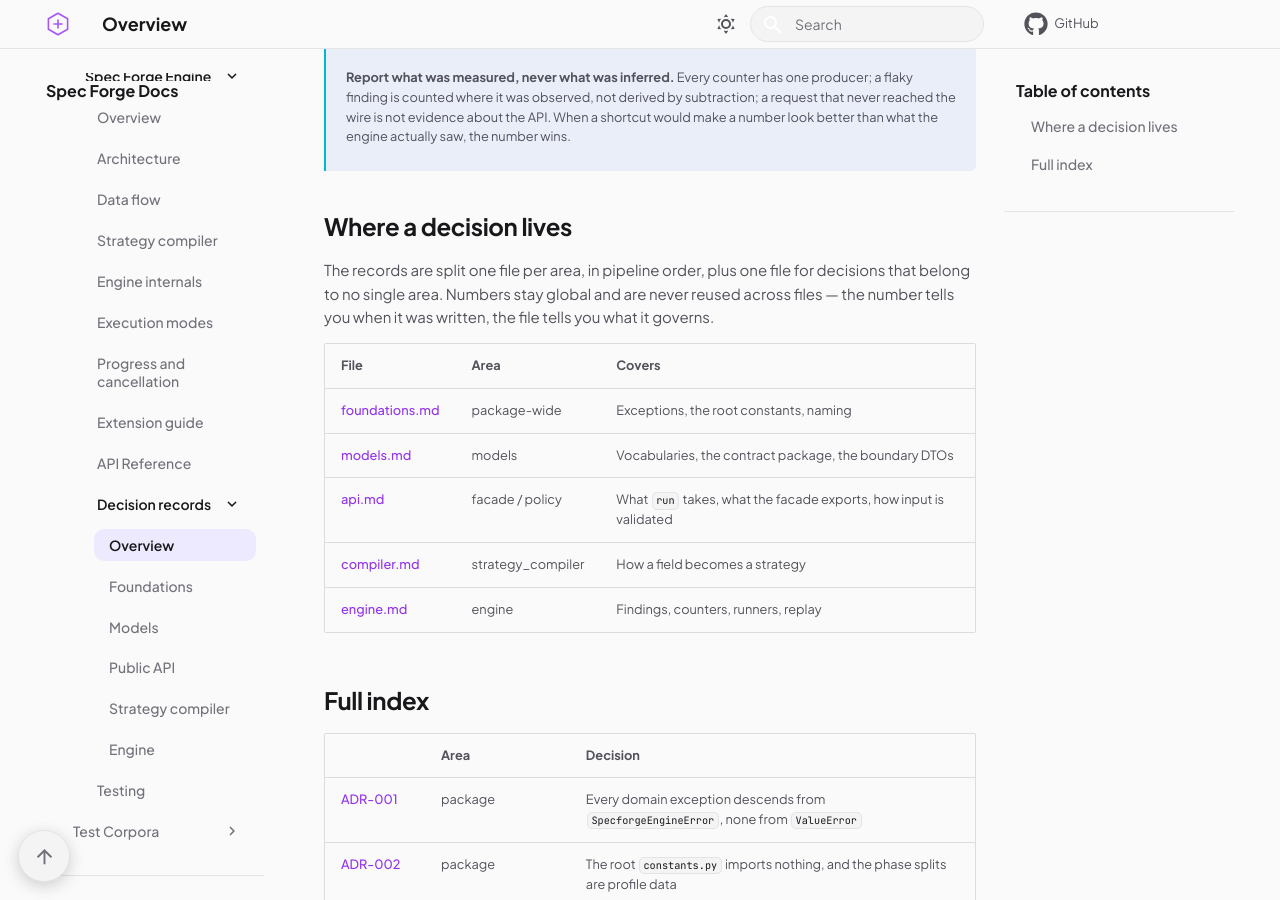
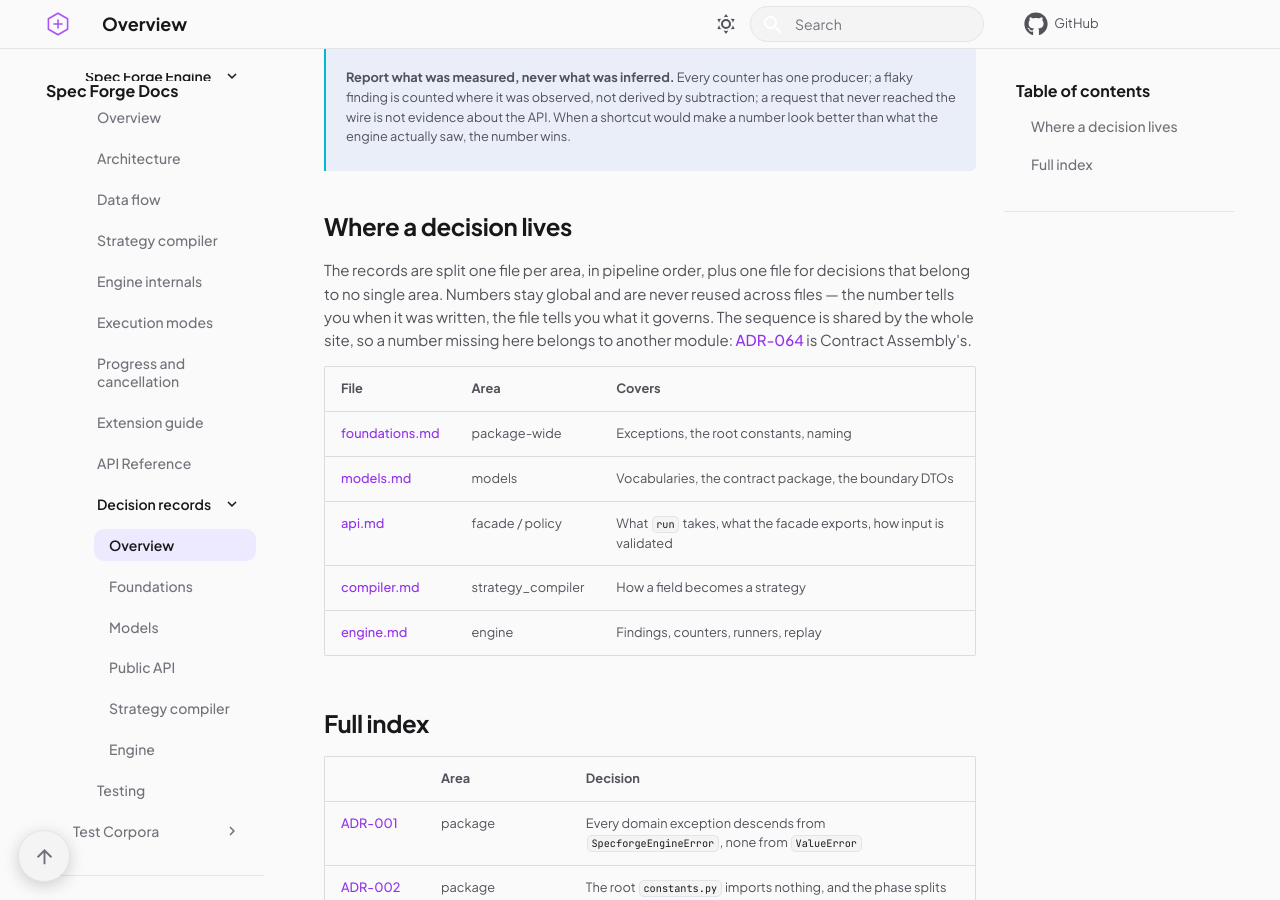
Before and after one commit to Spec-Forge-Testing/specforge-docs, an MkDocs documentation site: the page built from docs/modules/specforge-engine/adr/index.md, in a window 1280 px wide and 900 px high, scrolled down 302 px. Built offline with MkDocs 1.6.1 and Material for MkDocs 9.7.7, drawn with Linux system fonts in a browser that asks for light colours; comment, search, counter and statistics services are not loaded.

Commit message:
docs(engine): the decision index says its numbering is site-wide

```diff
--- a/docs/modules/specforge-engine/adr/index.md
+++ b/docs/modules/specforge-engine/adr/index.md
@@ -21,7 +21,10 @@ supersedes it.
 The records are split one file per area, in pipeline order, plus one file for
 decisions that belong to no single area. Numbers stay global and are never
 reused across files — the number tells you when it was written, the file
-tells you what it governs.
+tells you what it governs. The sequence is shared by the whole site, so a number
+missing here belongs to another module:
+[ADR-064](../../contract-assembly/adr/foundations.md#adr-064) is Contract
+Assembly's.
 
 | File | Area | Covers |
 | --- | --- | --- |
```
